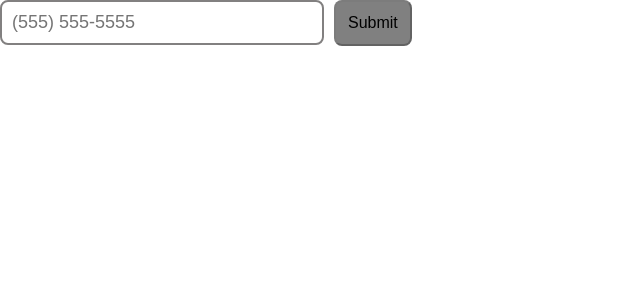
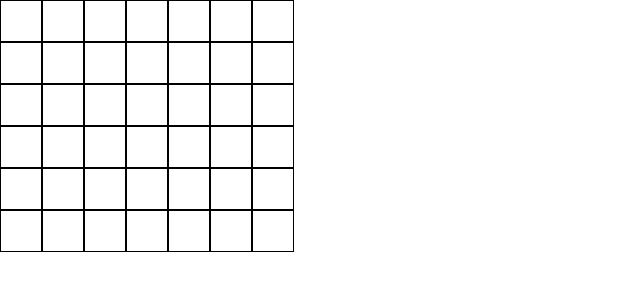
Before and after one commit to abbasg-dev/frontend-expert, a React (Create React App) app in the folder react/practice-app/: page / in a window 1280 px wide. Shown: the top 300 px of the page, without its empty margins (0-640 px from the left). Built offline with nearby package versions, Linux system fonts and the light colour scheme.

Commit message:
ConnectFour

```diff
--- a/react/practice-app/src/App.js
+++ b/react/practice-app/src/App.js
@@ -4,7 +4,8 @@
 // import Quiz from "./components/Quiz/Quiz";
 // import Memory from "./components/Memory/Memory";
 // import CryptoPrices from "./components/CryptoPrices/CryptoPrices";
-import PhoneInput from "./components/PhoneInput/PhoneInput";
+// import PhoneInput from "./components/PhoneInput/PhoneInput";
+import ConnectFour from "./components/ConnectFour/ConnectFour";
 import "./App.css";
 
 function App() {
@@ -16,7 +17,8 @@ function App() {
       {/* <Quiz /> */}
       {/* <Memory /> */}
       {/* <CryptoPrices /> */}
-      <PhoneInput />
+      {/* <PhoneInput /> */}
+      <ConnectFour />
     </>
   );
 }
--- /dev/null
+++ b/react/practice-app/src/components/ConnectFour/ConnectFour.css
@@ -0,0 +1,38 @@
+h1 {
+  margin-bottom: 0;
+}
+.board {
+  display: flex;
+}
+.column {
+  display: flex;
+  flex-direction: column;
+}
+.tile {
+  width: 40px;
+  height: 40px;
+  border: 1px solid black;
+  display: flex;
+  justify-content: center;
+  align-items: center;
+}
+.player-1 {
+  background-color: red;
+}
+.player-2 {
+  background-color: blue;
+}
+.player {
+  width: 80%;
+  height: 80%;
+  border-radius: 50%;
+}
+button,
+input[type="button"] {
+  padding: 10px;
+  margin-top: 5px;
+  border-radius: 10px;
+  font-size: 16px;
+  background-color: #02203c;
+  color: white;
+}
--- /dev/null
+++ b/react/practice-app/src/components/ConnectFour/ConnectFour.js
@@ -0,0 +1,157 @@
+import React, { useReducer } from "react";
+import "./ConnectFour.css";
+
+const NUM_COL = 7;
+const NUM_ROW = 6;
+const NUM_TO_WIN = 4;
+
+export default function ConnectFour() {
+  /*
+    The board is a 2D Array with the following format:
+    [topLeft, ..., bottomLeft]
+    ...
+    [topRight, ..., bottomRight]
+    */
+  const [{ board, winner, isGameOver }, dispatchBoard] = useReducer(
+    reducer,
+    genEmptyState()
+  );
+  return (
+    <>
+      {winner != null && <h1>Player {winner} Wins</h1>}
+
+      <div className="board">
+        {board.map((colEntries, colIndex) => {
+          const onClickCol = () => {
+            dispatchBoard({ type: "move", colIndex });
+          };
+
+          return (
+            <Column key={colIndex} entries={colEntries} onClick={onClickCol} />
+          );
+        })}
+      </div>
+
+      {isGameOver && (
+        <button onClick={() => dispatchBoard({ type: "restart" })}>
+          Restart
+        </button>
+      )}
+    </>
+  );
+}
+
+function Column({ entries, onClick }) {
+  return (
+    <div className="column" onClick={onClick}>
+      {entries.map((entry, rowIndex) => {
+        return (
+          <div key={rowIndex} className="tile">
+            {entry != null && <div className={`player player-${entry}`} />}
+          </div>
+        );
+      })}
+    </div>
+  );
+}
+
+function reducer(state, action) {
+  switch (action.type) {
+    case "restart":
+      return genEmptyState();
+    case "move":
+      const relevantCol = state.board[action.colIndex];
+      const colIsFull = relevantCol[0] != null;
+      if (state.isGameOver || colIsFull) return state;
+
+      const { board, currentPlayer } = state;
+      const boardClone = [...board];
+      const colClone = [...relevantCol];
+
+      const rowIndex = colClone.lastIndexOf(null);
+      colClone[rowIndex] = currentPlayer;
+      boardClone[action.colIndex] = colClone;
+
+      const didWinVertical = didWin(
+        rowIndex,
+        action.colIndex,
+        1,
+        0,
+        boardClone,
+        currentPlayer
+      );
+      const didWinHorizontal = didWin(
+        rowIndex,
+        action.colIndex,
+        0,
+        1,
+        boardClone,
+        currentPlayer
+      );
+      const didWinDiagonal =
+        didWin(rowIndex, action.colIndex, 1, 1, boardClone, currentPlayer) ||
+        didWin(rowIndex, action.colIndex, -1, 1, boardClone, currentPlayer);
+      const winner =
+        didWinVertical || didWinHorizontal || didWinDiagonal
+          ? currentPlayer
+          : null;
+      const isBoardFull = boardClone.every((column) =>
+        column.every((value) => value != null)
+      );
+      return {
+        board: boardClone,
+        currentPlayer: state.currentPlayer === 1 ? 2 : 1,
+        winner,
+        isGameOver: winner != null || isBoardFull,
+      };
+    default:
+      throw new Error("Unexpected action type");
+  }
+}
+
+function genEmptyState() {
+  return {
+    board: new Array(NUM_COL)
+      .fill(null)
+      .map((_) => new Array(NUM_ROW).fill(null)),
+    currentPlayer: 1,
+    winner: null,
+    isGameOver: false,
+  };
+}
+
+function didWin(
+  startingRow,
+  startingCol,
+  rowIncrement,
+  colIncrement,
+  board,
+  currentPlayer
+) {
+  let numInARow = 0;
+  let currRow = startingRow;
+  let currCol = startingCol;
+  while (
+    currCol < NUM_COL &&
+    currRow < NUM_ROW &&
+    board[currCol][currRow] === currentPlayer
+  ) {
+    numInARow++;
+    currRow += rowIncrement;
+    currCol += colIncrement;
+  }
+
+  currRow = startingRow - rowIncrement;
+  currCol = startingCol - colIncrement;
+  while (
+    currCol >= 0 &&
+    currRow >= 0 &&
+    board[currCol][currRow] === currentPlayer
+  ) {
+    numInARow++;
+    currRow -= rowIncrement;
+    currCol -= colIncrement;
+  }
+
+  return numInARow >= NUM_TO_WIN;
+}
```
